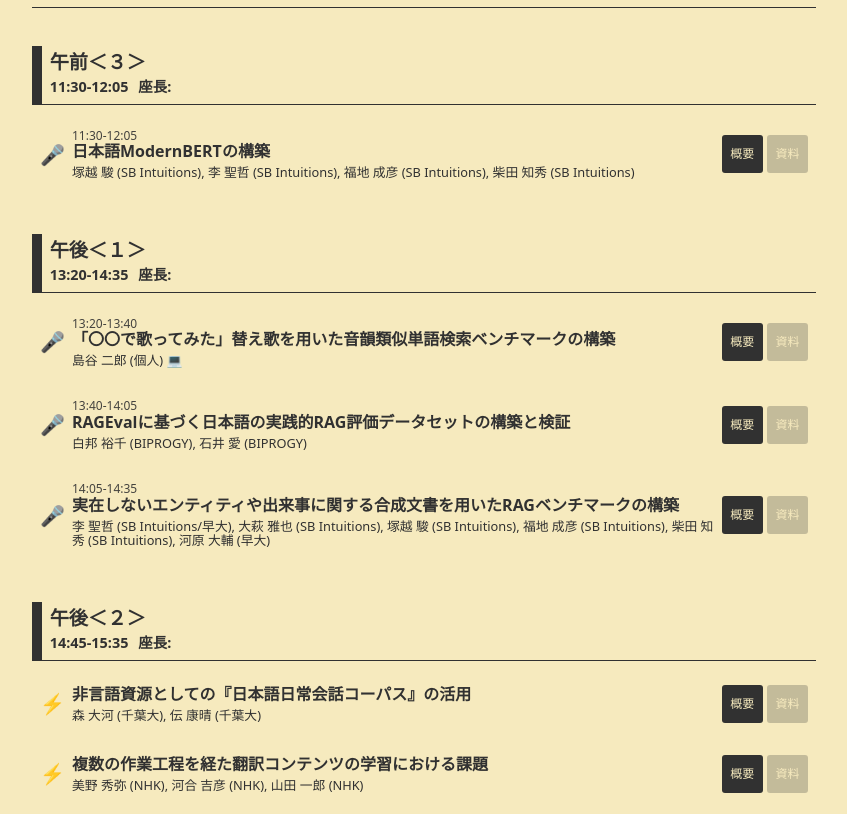
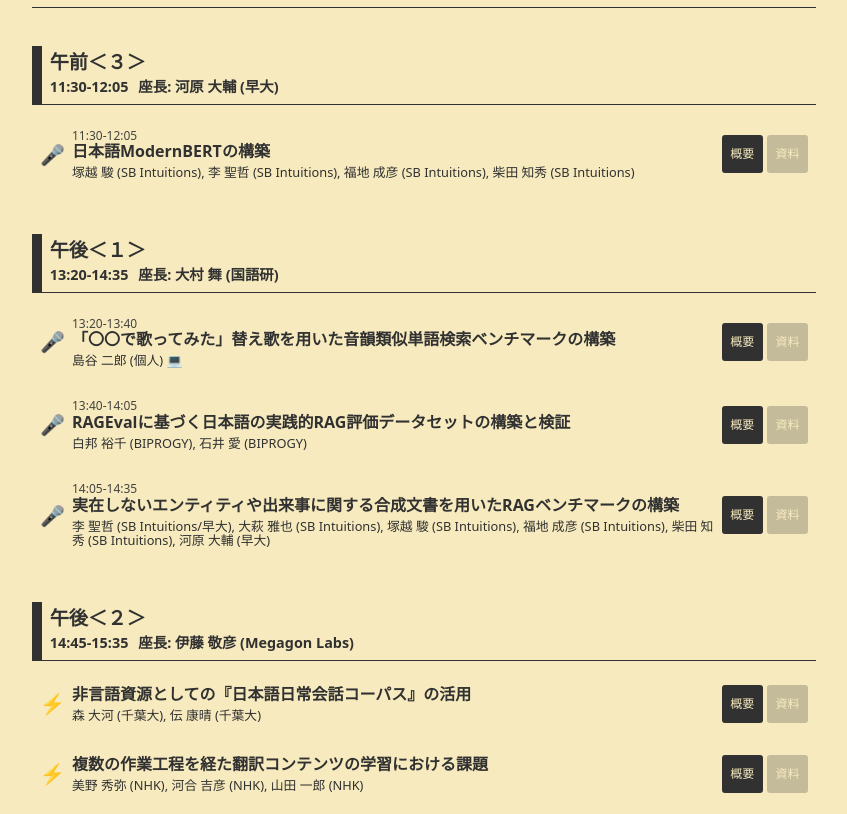
Before and after one commit to jedworkshop/JLR2025, an Eleventy site: page src/program.njk in a window 1280 px wide. Shown: the part 1775-2589 px from the top of the page, without its empty margins (216-1063 px from the left). Built offline with nearby package versions, Linux system fonts and the light colour scheme; Eleventy itself is replaced by a stand-in of ours; files that its build step writes are made by us from their sources.

Commit message:
add chairs

```diff
--- a/src/_data/sessions/closing.json
+++ b/src/_data/sessions/closing.json
@@ -1,6 +1,7 @@
 {
     "time": "15:35-16:00",
     "title": "総合討論・クロージング",
+    "chair": "柴田 知秀 (SB Intuitions)",
     "has_detail": false,
     "talks": []
 }
--- a/src/_data/sessions/opening.json
+++ b/src/_data/sessions/opening.json
@@ -1,6 +1,7 @@
 {
     "time": "9:10-9:15",
     "title": "オープニング",
+    "chair": "柴田 知秀 (SB Intuitions)",
     "has_detail": false,
     "talks": []
 }
--- a/src/_data/sessions/session_1.json
+++ b/src/_data/sessions/session_1.json
@@ -1,6 +1,7 @@
 {
   "time": "9:15-10:20",
   "title": "午前＜１＞",
+  "chair": "久保 隆宏 (アマゾンウェブサービスジャパン)",
   "has_detail": true,
   "talks": [
     {
--- a/src/_data/sessions/session_2.json
+++ b/src/_data/sessions/session_2.json
@@ -1,6 +1,7 @@
 {
   "time": "10:30-11:30",
   "title": "午前＜２＞",
+  "chair": "河原 大輔 (早大)",
   "has_detail": true,
   "talks": [
     {
--- a/src/_data/sessions/session_3.json
+++ b/src/_data/sessions/session_3.json
@@ -1,6 +1,7 @@
 {
     "time": "11:30-12:05",
     "title": "午前＜３＞",
+    "chair": "河原 大輔 (早大)",
     "has_detail": true,
     "talks": [
       {
--- a/src/_data/sessions/session_4.json
+++ b/src/_data/sessions/session_4.json
@@ -1,6 +1,7 @@
 {
   "time": "13:20-14:35",
   "title": "午後＜１＞",
+  "chair": "大村 舞 (国語研)",
   "has_detail": true,
   "talks": [
     {
--- a/src/_data/sessions/session_5.json
+++ b/src/_data/sessions/session_5.json
@@ -1,6 +1,7 @@
 {
     "time": "14:45-15:35",
     "title": "午後＜２＞",
+    "chair": "伊藤 敬彦 (Megagon Labs)",
     "has_detail": true,
     "talks": [
       {
```
Also changed, not shown: docs/program/index.html (+5 -5 lines).
